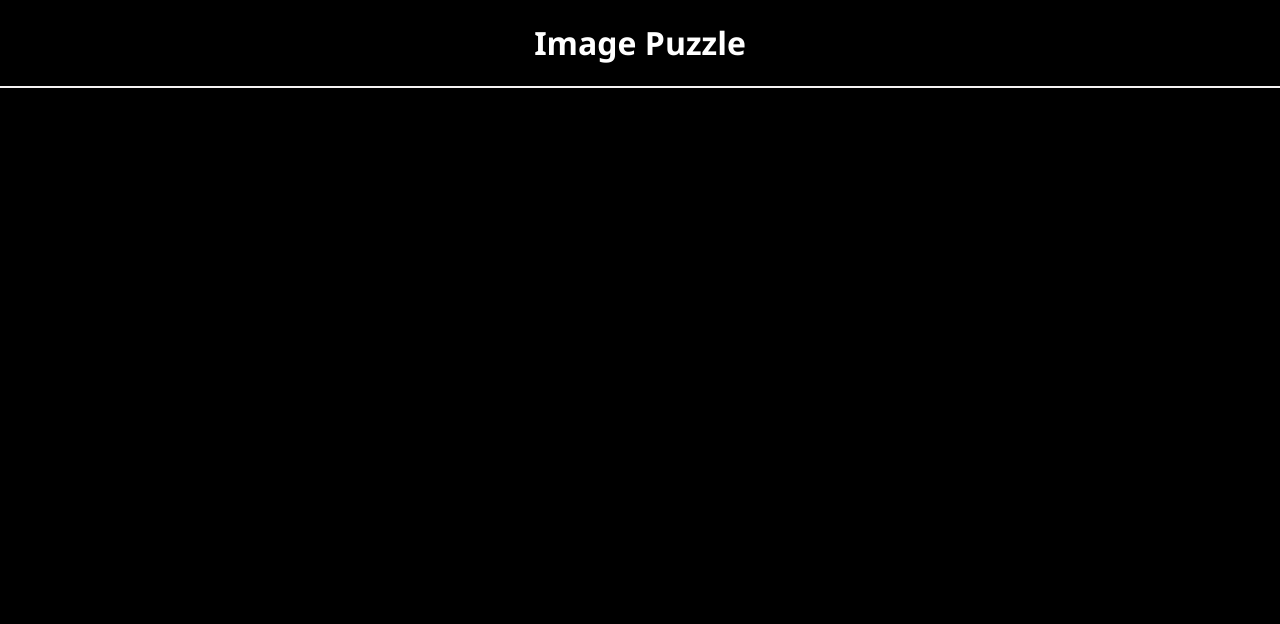
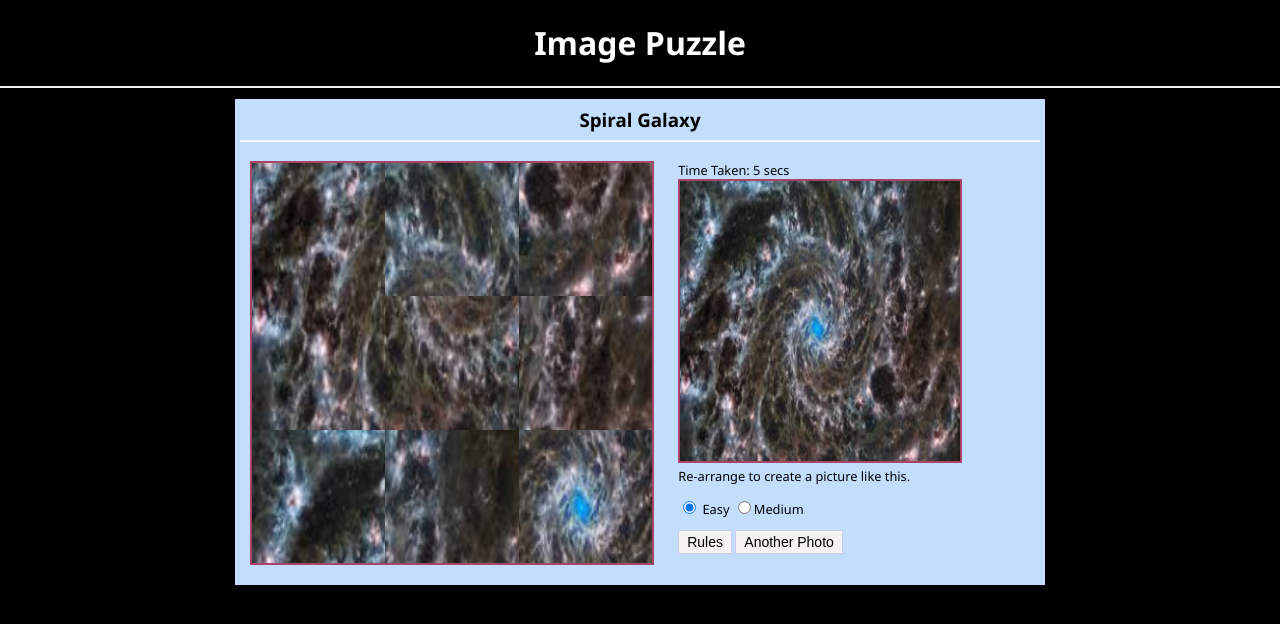
Before and after one commit to GayathriManchikanti/PuzzleGame, a plain HTML site: page index.html in a window 1280 px wide. Drawn offline with Linux system fonts and the light colour scheme; files that its build step writes are made by us from their sources.

Commit message:
Update index.html

```diff
--- a/index.html
+++ b/index.html
@@ -3,9 +3,9 @@
 
 <head>
     <title>Image Puzzle</title>
-    <link href="css/style.css" rel="stylesheet" />
-    <link href="css/image-puzzle.css" rel="stylesheet" />
-    <script src="js/im.js"></script>
+    <link href="style.css" rel="stylesheet" />
+    <link href="image-puzzle.css" rel="stylesheet" />
+    <script src="im.js"></script>
 </head>
 
 <body>
```
